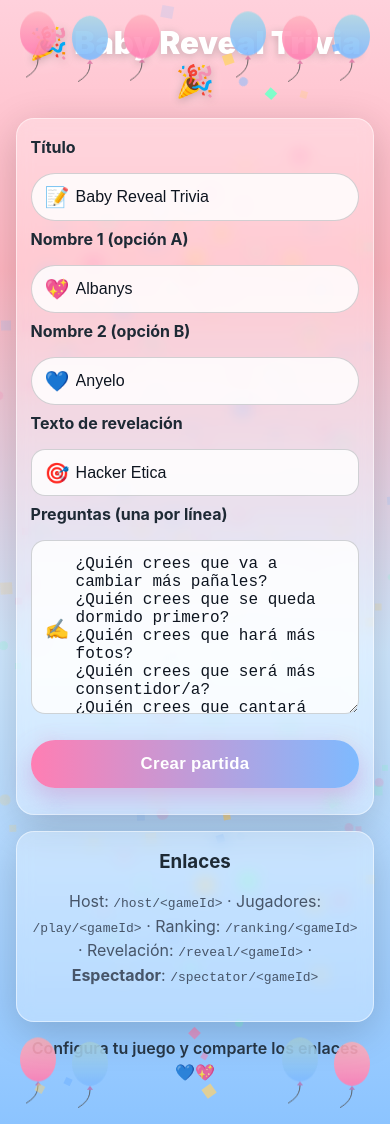
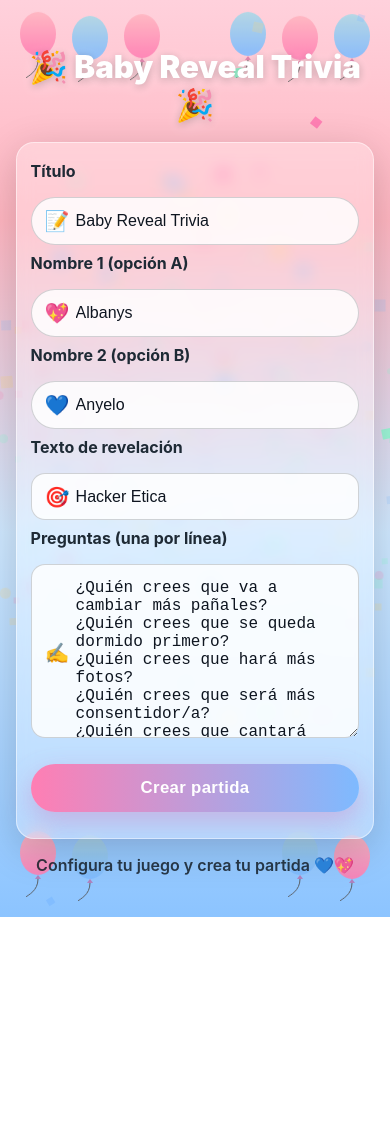
Before and after one commit to aerguevara/baby_reveal, a React (Vite) app: page / in a window 390 px wide. After the commit the page ends 917 px from the top, so only its background shows below. Built offline with nearby package versions, Linux system fonts and the light colour scheme.

Commit message:
v14 deploy

```diff
--- a/src/App.jsx
+++ b/src/App.jsx
@@ -96,11 +96,7 @@ export default function App() {
         <button className="pw-button" onClick={onCreate}>Crear partida</button>
       </div>
 
-      <div className="pw-card" style={{ marginTop: 16 }}>
-        <h3 style={{ marginTop: 0 }}>Enlaces</h3>
-        <p className="muted">Host: <code>/host/&lt;gameId&gt;</code> · Jugadores: <code>/play/&lt;gameId&gt;</code> · Ranking: <code>/ranking/&lt;gameId&gt;</code> · Revelación: <code>/reveal/&lt;gameId&gt;</code> · <strong>Espectador</strong>: <code>/spectator/&lt;gameId&gt;</code></p>
-      </div>
-      <p className="pw-footer">Configura tu juego y comparte los enlaces 💙💖</p>
+      <p className="pw-footer">Configura tu juego y crea tu partida 💙💖</p>
     </div>
   )
 }
--- a/src/styles.css
+++ b/src/styles.css
@@ -281,6 +281,8 @@ button.ghost, .ghost { background: rgba(14,21,32,0.6); border: 1px solid #325a86
   font-weight: 900;
   text-shadow: 0 4px 18px rgba(255,255,255,0.35), 0 2px 8px rgba(0,0,0,0.25);
   margin: 0 0 18px 0;
+  position: relative;
+  z-index: 1; /* ensure header sits above balloons */
 }
 .pw-card {
   width: min(560px, 92vw);
@@ -332,9 +334,10 @@ button.ghost, .ghost { background: rgba(14,21,32,0.6); border: 1px solid #325a86
 }
 .pw-button:hover { filter: brightness(1.05); box-shadow: 0 12px 30px rgba(255,126,179,0.5), 0 12px 30px rgba(126,186,255,0.45); }
 .pw-footer { margin-top: 14px; color: rgba(20,29,39,0.85); font-weight: 600; }
+.pw-footer { position: relative; z-index: 1; }
 
 /* Decorative balloons */
-.pw-balloons { position: absolute; top: 16px; display: flex; gap: 8px; opacity: 0.9; pointer-events: none; }
+.pw-balloons { position: absolute; top: 16px; display: flex; gap: 8px; opacity: 0.9; pointer-events: none; z-index: 0; }
 .pw-balloons.left { left: 16px; }
 .pw-balloons.right { right: 16px; }
 .pw-balloons.bottom-left { top: auto; bottom: 16px; left: 16px; }
@@ -386,5 +389,5 @@ button.ghost, .ghost { background: rgba(14,21,32,0.6); border: 1px solid #325a86
 
 @media (max-width: 640px) {
   .pw-card { width: min(92vw, 560px); padding: 18px 14px; }
-  .pw-header { font-size: clamp(24px, 8vw, 44px); }
+  .pw-header { font-size: clamp(24px, 8vw, 44px); margin-top: 24px; }
 }
```
